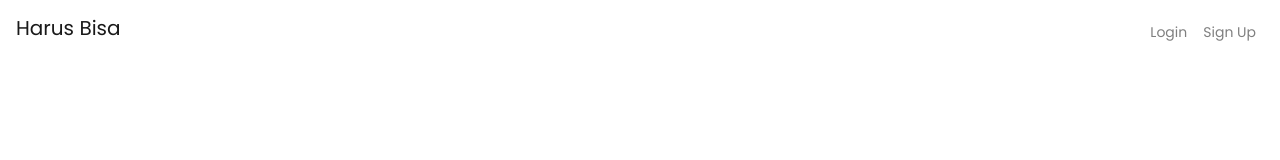
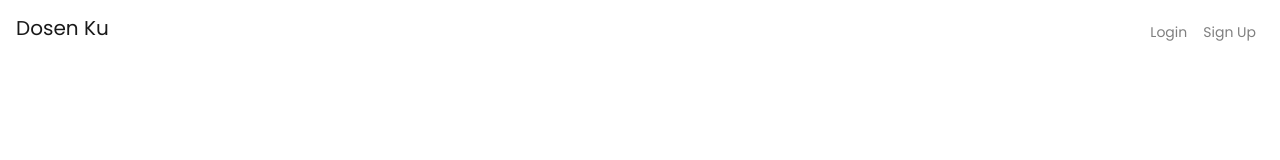
Before and after one commit to Harus-Bisa/frontendv2, a React (Create React App) app in the folder hb-v2/: page / in a window 1280 px wide. Shown: the top 160 px of the page. Built offline with nearby package versions, Linux system fonts and the light colour scheme.

Commit message:
brand name change

```diff
--- a/hb-v2/src/components/NavigationBar/NavigationBar.js
+++ b/hb-v2/src/components/NavigationBar/NavigationBar.js
@@ -33,7 +33,7 @@ function NavigationBar(props){
   return (
     <div>
       <Navbar light expand="md" className="navbar">
-        <NavbarBrand href="/">Harus Bisa</NavbarBrand>
+        <NavbarBrand href="/">Dosen Ku</NavbarBrand>
         <NavbarToggler onClick={toggle} />
         <Collapse isOpen={isOpen} navbar className="justify-content-end full-height">
           <Nav navbar>
```
